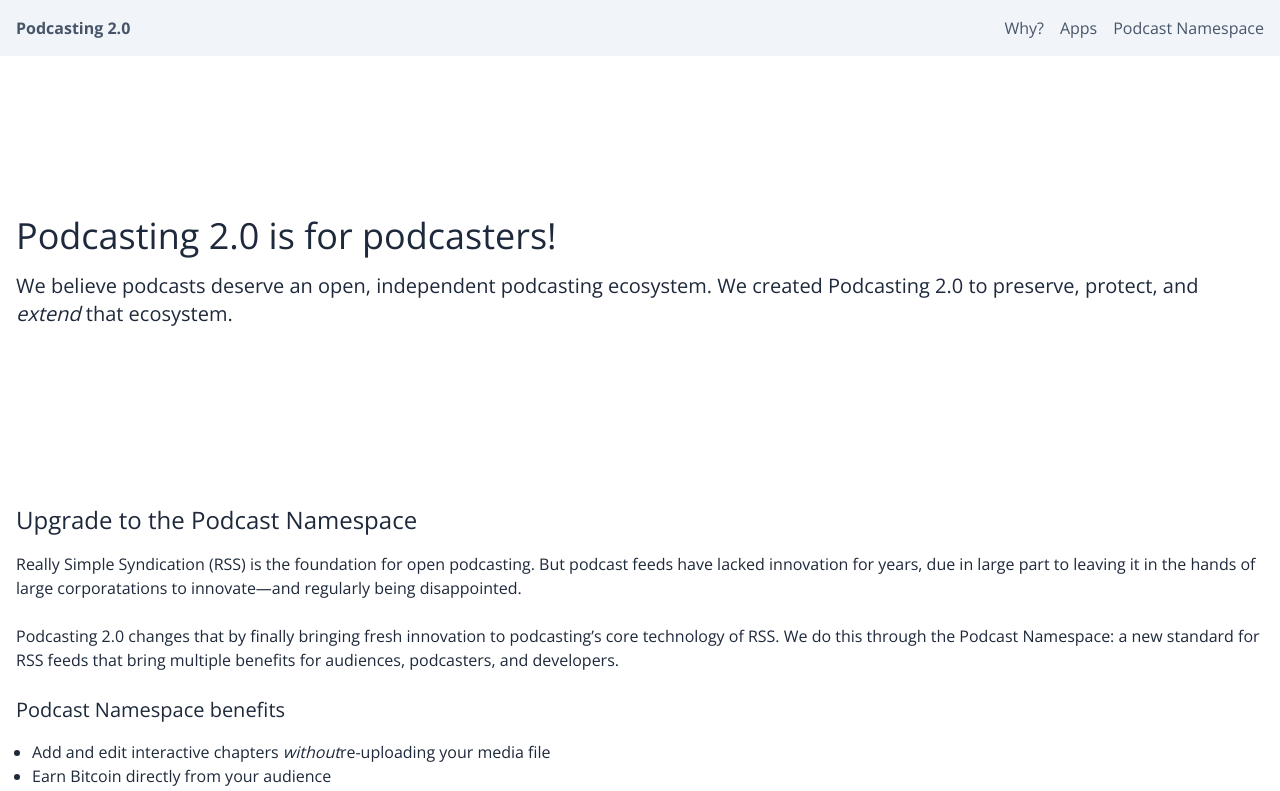
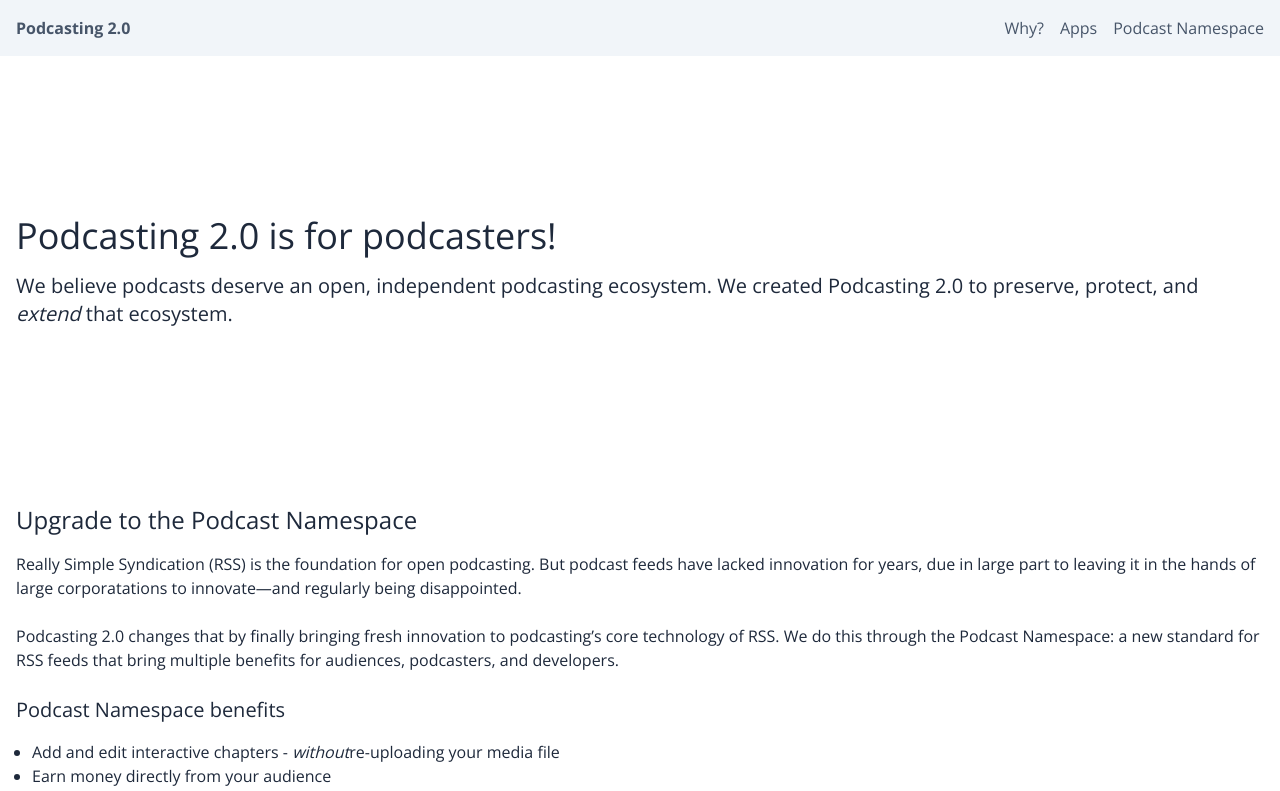
Before and after one commit to theDanielJLewis/podcasting2.org, a Next.js app: page /podcasters in a window 1280 px wide. Shown: the top 791 px of the page. Built offline with nearby package versions, Linux system fonts and the light colour scheme.

Commit message:
Update page.tsx
Changing "Bitcoin" to "money" (partially to test that I can do this!)

```diff
--- a/src/app/podcasters/page.tsx
+++ b/src/app/podcasters/page.tsx
@@ -33,10 +33,10 @@ export default function PodcastersPage() {
       <h3>Podcast Namespace benefits</h3>
       <ul className="list-disc pl-4">
         <li>
-          Add and edit interactive chapters <em>without</em>
+          Add and edit interactive chapters - <em>without</em>
           re-uploading your media file
         </li>
-        <li>Earn Bitcoin directly from your audience</li>
+        <li>Earn money directly from your audience</li>
         <li>Engage through comments accessible accross multiple apps</li>
         <li>
           Expose more information about your podcast, like people, location, and
```
